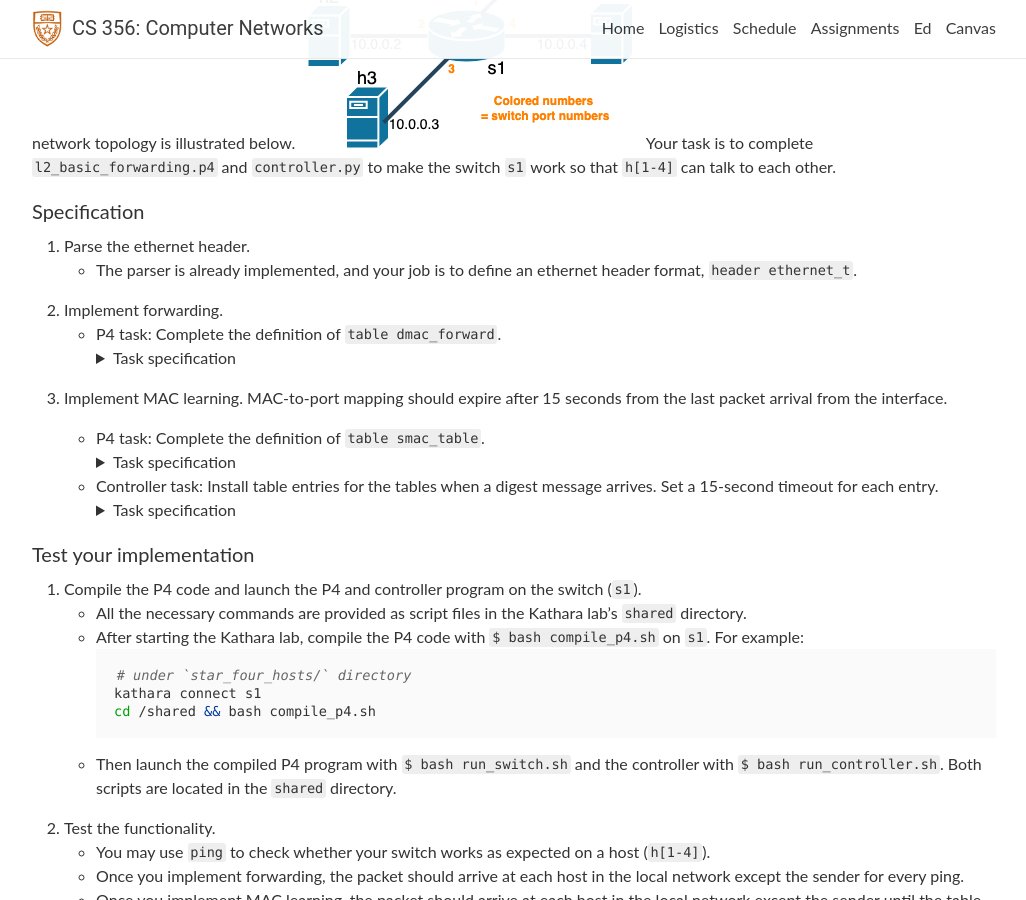
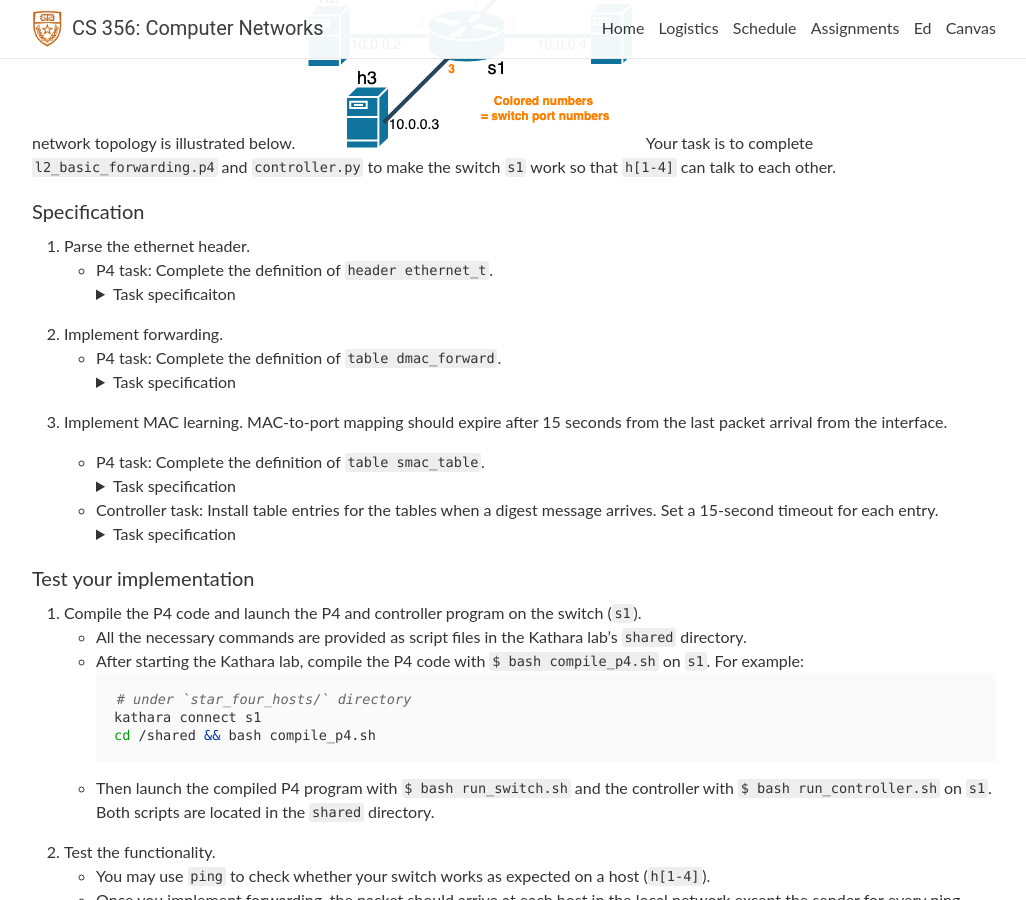
Before and after one commit to utcs356/sp25, a Jekyll site: the page built from _pages/2_p4_switch_router.md, in a window 1280 px wide and 900 px high, scrolled down 1449 px. Shown: the whole window, without its empty margins (126-1152 px from the left). Built offline with Jekyll 4.4.1, drawn with Linux system fonts in a browser that asks for light colours; nearby versions of some CDN libraries; comment, search, counter and statistics services are not loaded.

Commit message:
Update A2 documentation to answer questions from sp24

````diff
--- a/_pages/2_p4_switch_router.md
+++ b/_pages/2_p4_switch_router.md
@@ -39,14 +39,20 @@ Your task is to complete `l2_basic_forwarding.p4` and `controller.py` to make th
 
 #### Specification
 1. Parse the ethernet header.
-* The parser is already implemented, and your job is to define an ethernet header format, `header ethernet_t`.
+    * P4 task: Complete the definition of `header ethernet_t`.
+        <details>
+        <summary markdown="span">Task specificaiton</summary>
+
+        * The parser is already implemented, and your job is to define an ethernet header format, `header ethernet_t`.
+        * You don't have to include a 64-bit preamble to the header format definition as it's part of physical layer.
+        </details>
 
 2. Implement forwarding.
     * P4 task: Complete the definition of `table dmac_forward`.
         <details>
         <summary markdown="span"> Task specification</summary>
 
-        * Check whether the destination MAC address has a MAC-to_port_mapping
+        * Check whether the destination MAC address has a MAC-to-port mapping
         * Upon hit, forward the packet to the retrieved port using `action forward_to_port()`.
         * Upon miss, broadcast the packet using `action broadcast()`.
         </details>
@@ -58,10 +64,10 @@ Your task is to complete `l2_basic_forwarding.p4` and `controller.py` to make th
         <summary markdown="span">Task specification</summary>
 
         * Check whether the source MAC address of the packet has a MAC-to-port mapping.
-        * Upon hit, do nothing.
-        * Upon miss, send the MAC-to-port mapping to the controller.
-            * Define `struct mac_learn_digest_t`.
-            * Complete the `action learn()`.
+        * Upon hit, do nothing (`NoAction()`).
+        * Upon miss, send the MAC-to-port mapping to the controller (`learn()`).
+            * Define a MAC learning digest message format, `struct mac_learn_digest_t`. It should contain the 48-bit source MAC address and 9-bit ingress port of the packet.
+            * Complete the `action learn()` by initializing the MAC learning digest message.
         </details>
     * Controller task: Install table entries for the tables when a digest message arrives. Set a 15-second timeout for each entry.
         <details>
@@ -81,7 +87,7 @@ Your task is to complete `l2_basic_forwarding.p4` and `controller.py` to make th
     kathara connect s1
     cd /shared && bash compile_p4.sh
     ```
-* Then launch the compiled P4 program with `$ bash run_switch.sh` and the controller with `$ bash run_controller.sh`. Both scripts are located in the `shared` directory.
+* Then launch the compiled P4 program with `$ bash run_switch.sh` and the controller with `$ bash run_controller.sh` on `s1`. Both scripts are located in the `shared` directory.
 
 2. Test the functionality.
 * You may use `ping` to check whether your switch works as expected on a host (`h[1-4]`).
@@ -248,7 +254,7 @@ The naming format for the file is `assign2_groupX.[tar.gz/zip]`.
     * Port number: Integer
 
     To set a timeout, you should change the attribute, `idle_timeout_ns`, of the table entry as below in integer and the unit of nanoseconds.
-    > `table_entry.idle_timeout_ns = int(1 * 1e9) # timeout is 1 second`
+    `table_entry.idle_timeout_ns = int(1 * 1e9) # timeout is 1 second`
 
     For more details, you can refer to the file, `assignment2/labs/star_four_hosts/shared/utils/p4runtime_lib/helper.py`.
 
````
